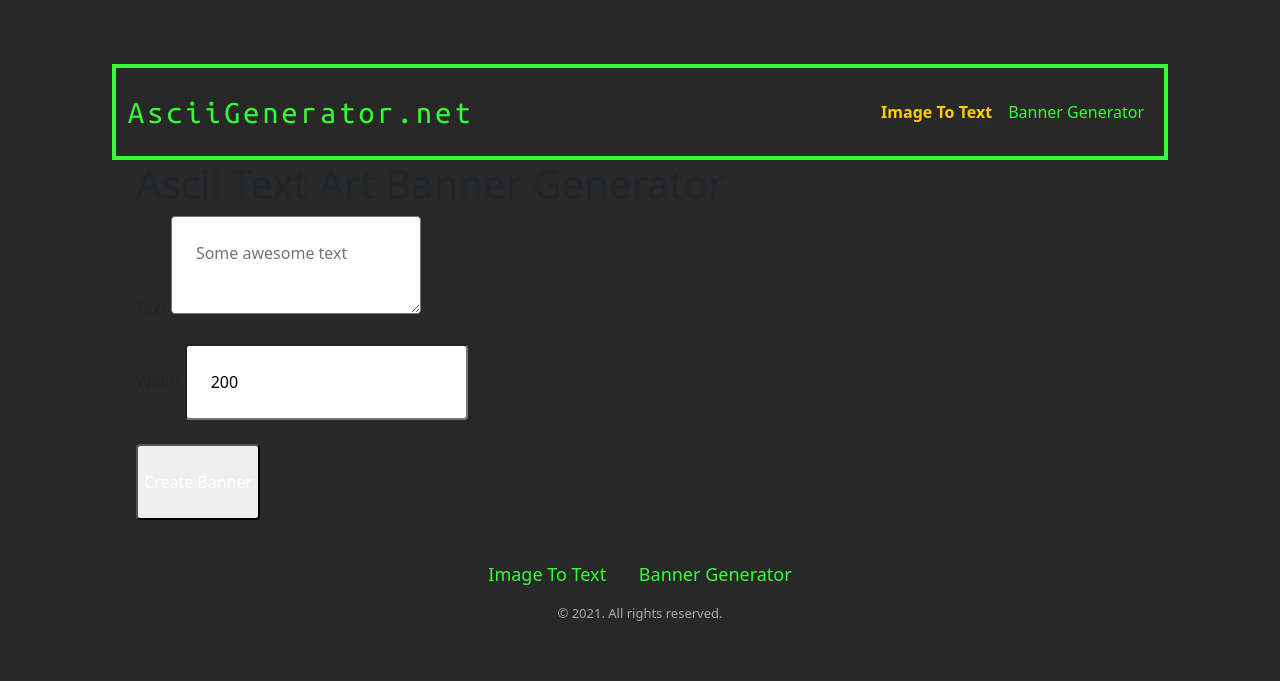
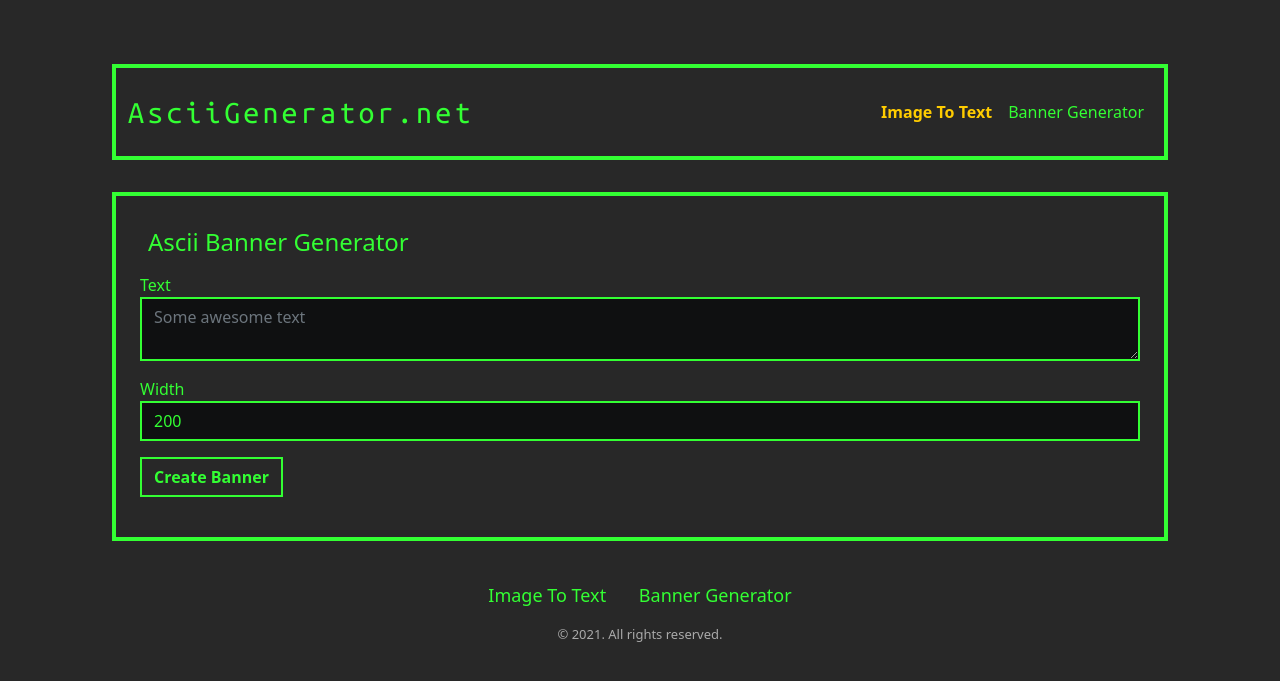
Before and after one commit to iamdavidsen/textarttools, a Django app: page /ascii-text-banner-generator in a window 1280 px wide. Shown: the top 681 px of the page. Run offline with Django 3.2, Linux system fonts and the light colour scheme; some libraries are stand-ins or nearby versions.

Commit message:
Styled banner generator

```diff
--- a/asciitools/templates/banner-generator.html
+++ b/asciitools/templates/banner-generator.html
@@ -10,28 +10,26 @@
 
 {% block content %}
     {% include "_header.html" %}
-    <section>
-        <div class="container px-4 mx-auto mb-6 mt-16">
-            <h1 class="text-4xl">Ascii Text Art Banner Generator</h1>
-        </div>
-        <form class="container px-4 mx-auto" method="post" enctype="multipart/form-data">
+    <section class="content">
+        <h1 class="text-center title">Ascii Banner Generator<br></h1>
+        <form method="post" enctype="multipart/form-data">
             {% csrf_token %}
 
-            <div class="mb-4">
-                <label for="textarea" class="text-sm font-semibold text-gray-500">Text</label>
+            <div class="mb-3">
+                <label for="textarea" class="form-label">Text</label>
                 <textarea
                         id="textarea"
                         name="text"
-                        class="w-full p-4 text-xs font-semibold leading-none bg-blueGray-100 rounded outline-none"
+                        class="form-control"
                         placeholder="Some awesome text"></textarea>
                 {% include "_form_errors.html" with field=form.text %}
                 {% include "_form_help.html" with field=form.text %}
             </div>
-            <div class="mb-4">
-                <label class="text-sm font-semibold text-gray-500">Width</label>
+            <div class="mb-3">
+                <label class="form-label">Width</label>
                 <input
                         name="width"
-                        class="w-full p-4 text-xs font-semibold leading-none bg-blueGray-100 rounded outline-none"
+                        class="form-control"
                         step="any"
                         type="number"
                         value="200"
@@ -39,12 +37,8 @@
                 {% include "_form_errors.html" with field=form.width %}
                 {% include "_form_help.html" with field=form.width %}
             </div>
-            <div>
-                <button
-                        class="block w-full py-4 px-8 text-sm text-white font-semibold leading-none bg-blue-600 hover:bg-blue-700 rounded"
-                        type="submit">
-                    Create Banner
-                </button>
+            <div class="mb-3">
+                <button class="btn btn-primary" type="submit">Create Banner</button>
             </div>
         </form>
     </section>
```
